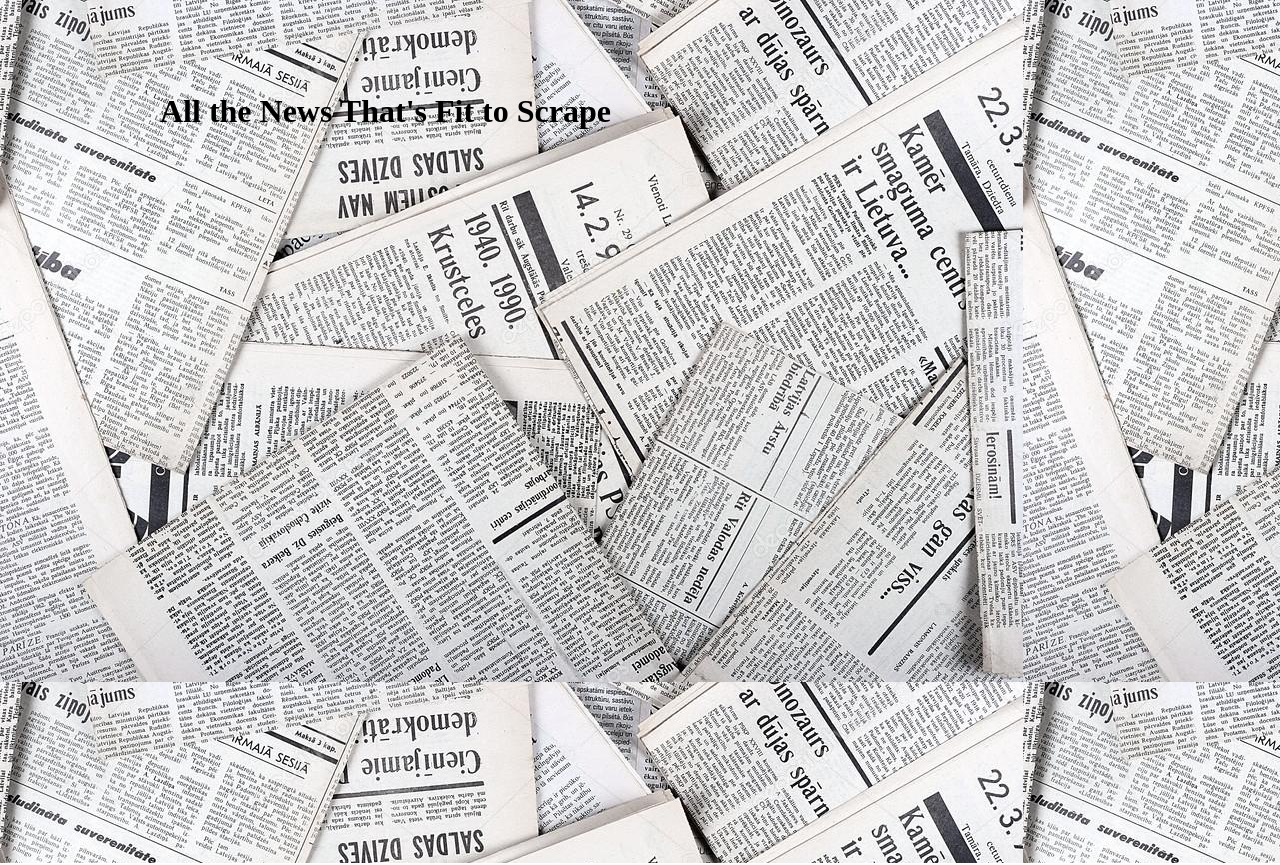
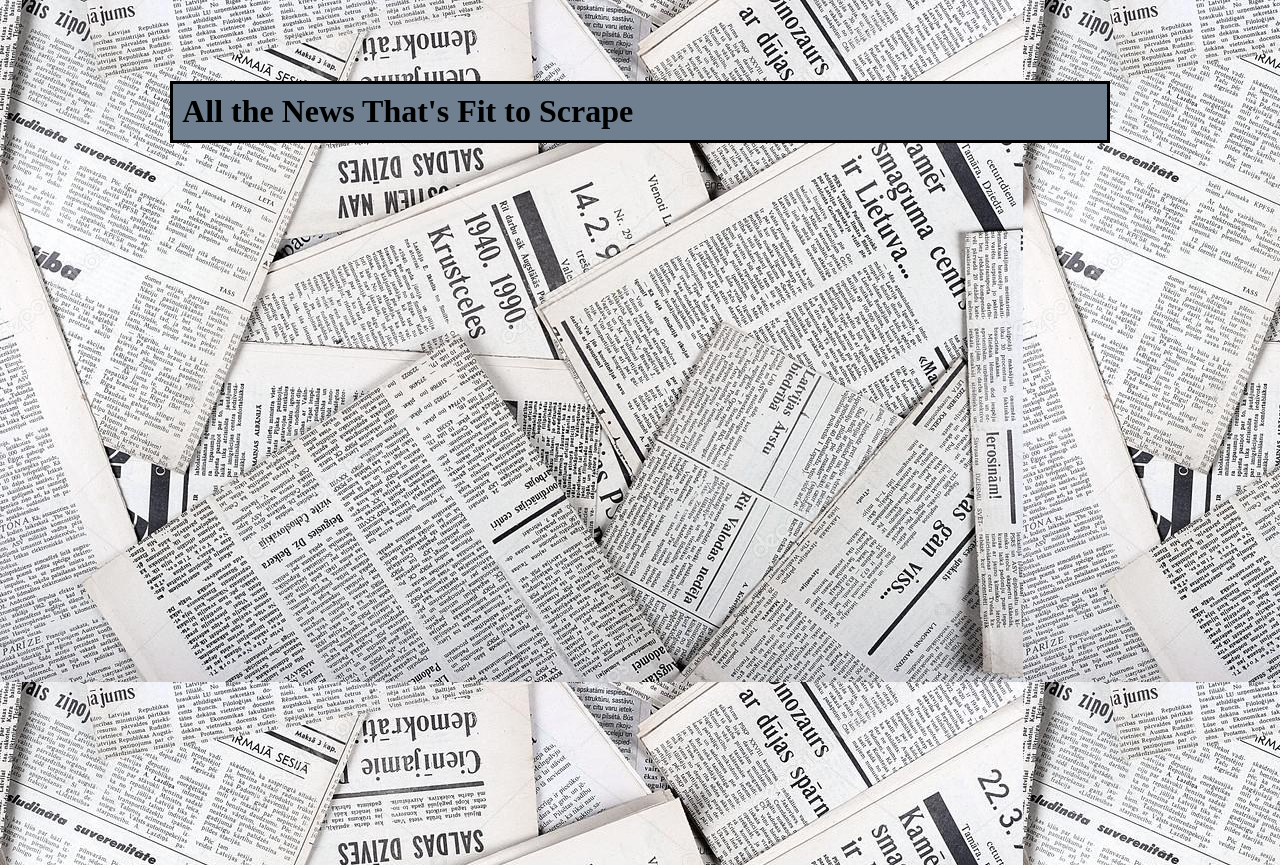
Before and after one commit to rtjae1/newsScrape, a website: page public/index.html in a window 1280 px wide. Drawn offline with nearby package versions, Linux system fonts and the light colour scheme; no server answers.

Commit message:
css update

```diff
--- a/public/css/style.css
+++ b/public/css/style.css
@@ -2,6 +2,12 @@ body {
     background-image: url("../images/vintage_newspapers.jpg");
 }
 
+h1 {
+  border: solid;
+  margin: 1%;
+  padding: 1%;
+  background-color: slategray;
+}
 .article {
   border: solid;
   margin: 1%;
```
